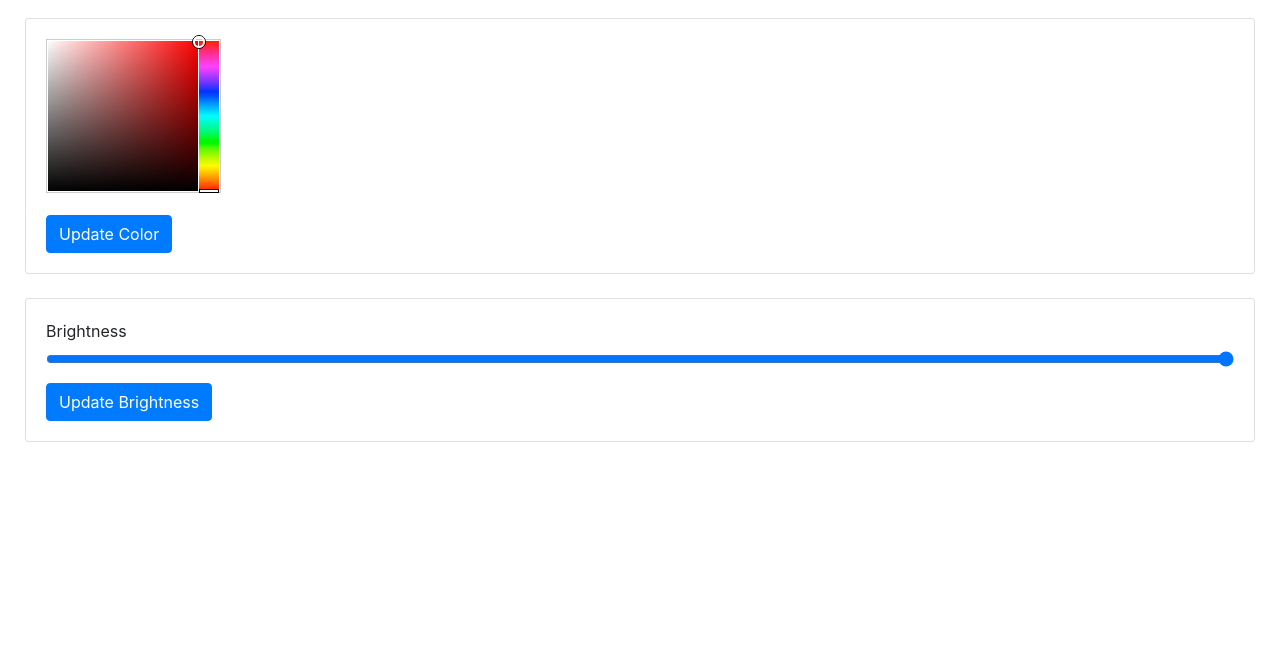
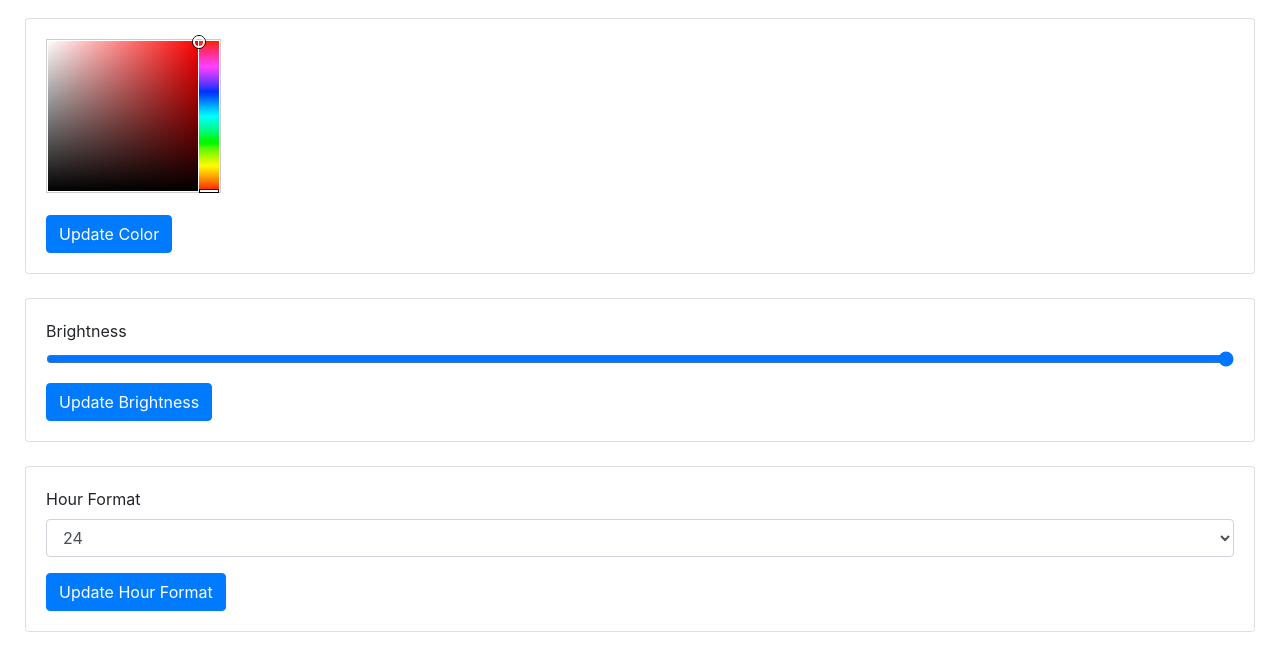
Before and after one commit to leonvandenbeukel/7-Segment-Digital-Clock-V2, a plain HTML site: page 7-Segment-Clock/data/index.html in a window 1280 px wide. Shown: the part 62-730 px from the top of the page. Drawn offline with Linux system fonts and the light colour scheme.

Commit message:
Added stand and 12/24 hour format

```diff
--- a/7-Segment-Clock/data/index.html
+++ b/7-Segment-Clock/data/index.html
@@ -1,5 +1,6 @@
 <!doctype html>
 <html lang="en">
+
 <head>
     <meta charset="utf-8">
     <meta name="viewport" content="width=device-width, initial-scale=1, shrink-to-fit=no">
@@ -50,15 +51,32 @@
 
                 </div>
             </div>
-            <br/>
+            <br />
             <div class="card">
                 <div class="card-body">
 
                     <div class="form-group">
                         <label for="rangeBrightness">Brightness</label>
-                        <input type="range" class="form-control-range" id="rangeBrightness" min="10" max="255" value="255">
+                        <input type="range" class="form-control-range" id="rangeBrightness" min="10" max="255"
+                            value="255">
                     </div>
                     <button type="button" class="btn btn-primary" onclick="setBrightness()">Update Brightness</button>
+
+                </div>
+            </div>
+            <br />
+            <div class="card">
+                <div class="card-body">
+
+                    <div class="form-group">
+                        <label for="hourFormat">Hour Format</label>
+                        <select class="form-control" id="hourFormat">
+                            <option value="24">24</option>
+                            <option value="12">12</option>
+                        </select>
+                    </div>
+                    <button type="button" class="btn btn-primary" onclick="updateHourFormat()">Update Hour
+                        Format</button>
 
                 </div>
             </div>
@@ -72,4 +90,5 @@
     <script type="text/javascript" src="js/index.js"></script>
 
 </body>
+
 </html>
--- a/7-Segment-Clock/data/js/index.js
+++ b/7-Segment-Clock/data/js/index.js
@@ -148,3 +148,8 @@ function downright() {
         showScoreboard();
     }
 }
+
+function updateHourFormat() {
+    var hourformat = $('#hourFormat').val();
+    $.post("/hourformat", { hourformat: hourformat });
+}
```
Also changed, not shown: 7-Segment-Clock/data/temperature.html (+3 -3 lines), 6 other files.
